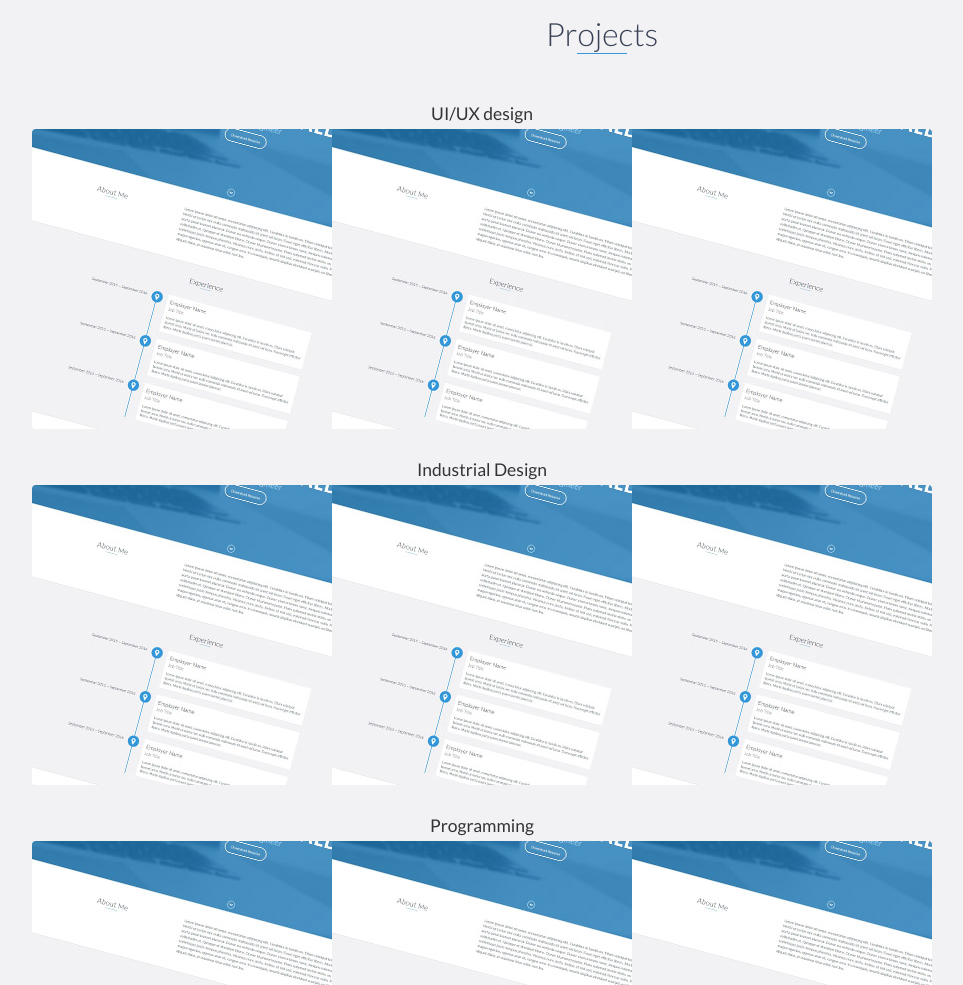
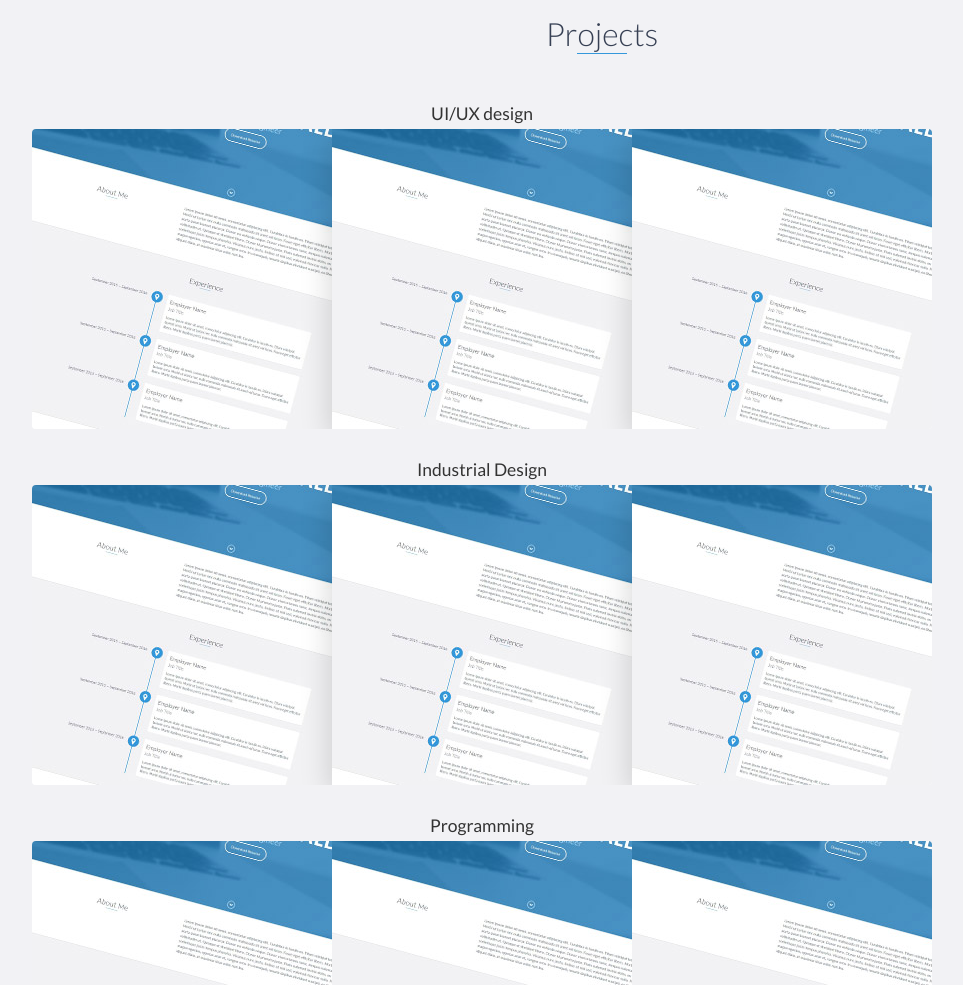
Before and after one commit to jimtie/jimtie.github.io, a website: page index.html in a window 1280 px wide. Shown: the part 3240-4225 px from the top of the page, without its empty margins (38-1001 px from the left). Drawn offline with nearby package versions, Linux system fonts and the light colour scheme; files that its build step writes are made by us from their sources.

Commit message:
shadow change

```diff
--- a/index.html
+++ b/index.html
@@ -192,19 +192,19 @@
                 <div class="UX">
                     <h3>UI/UX design</h3>
                     <div class="project row" id="project-ux">
-                        <div class="project-image" id="ux-1">
+                        <div class="project-image shadow-lg" id="ux-1">
                         <a type="button" data-toggle="modal" data-target="#ux-m1">
                         <img src="public/images/project.jpg" />
                         </a>
                         </div>
 
-                        <div class="project-image" id="ux-2">
+                        <div class="project-image shadow-lg" id="ux-2">
                         <a type="button" data-toggle="modal" data-target="#ux-m2">
                         <img src="public/images/project.jpg" />
                         </a>
                         </div>
 
-                        <div class="project-image" id="ux-3">
+                        <div class="project-image shadow-lg" id="ux-3">
                         <a type="button" data-toggle="modal" data-target="#ux-m3">
                         <img src="public/images/project.jpg"/>
                         </a>
@@ -215,15 +215,15 @@
                 <div class="ID">
                     <h3>Industrial Design</h3>
                     <div class="project row" id="project-id">
-                        <a type="button" data-toggle="modal" data-target="#id-m1" class="project-image " id="id-1">
+                        <a type="button" data-toggle="modal" data-target="#id-m1" class="project-image shadow-lg" id="id-1">
                         <img src="public/images/project.jpg" />
                         </a>
 
-                        <a type="button" data-toggle="modal" data-target="#id-m2" class="project-image " id="id-2">
+                        <a type="button" data-toggle="modal" data-target="#id-m2" class="project-image shadow-lg" id="id-2">
                         <img src="public/images/project.jpg" />
                         </a>
 
-                        <a type="button" data-toggle="modal" data-target="#id-m3" class="project-image " id="id-3">
+                        <a type="button" data-toggle="modal" data-target="#id-m3" class="project-image shadow-lg" id="id-3">
                         <img src="public/images/project.jpg" />
                         </a>
                     </div>
--- a/public/css/styles.css
+++ b/public/css/styles.css
@@ -89,7 +89,7 @@ footer{padding:50px 0}
 .ID h3 {margin-top: 15px;margin-bottom: 10px;}
 .PG h3 {margin-top: 15px;margin-bottom: 10px;}
 .project {display:flex; justify-content:center; max-width: 1000px}
-.project-image{flex:1;text-align:center; margin:0 15px 15px 15px; width: 100%; height: 100%;box-shadow: 0 4px 8px 0 rgba(0, 0, 0, 0.2), 0 6px 20px 0 rgba(0, 0, 0, 0.19)}
+.project-image{flex:1;text-align:center; margin:0 15px 15px 15px; width: 100%; height: 100%;}
 .UX, .ID, .PG {margin: auto;}
 
 #skills{padding:50px 15px;text-align:center}
```
